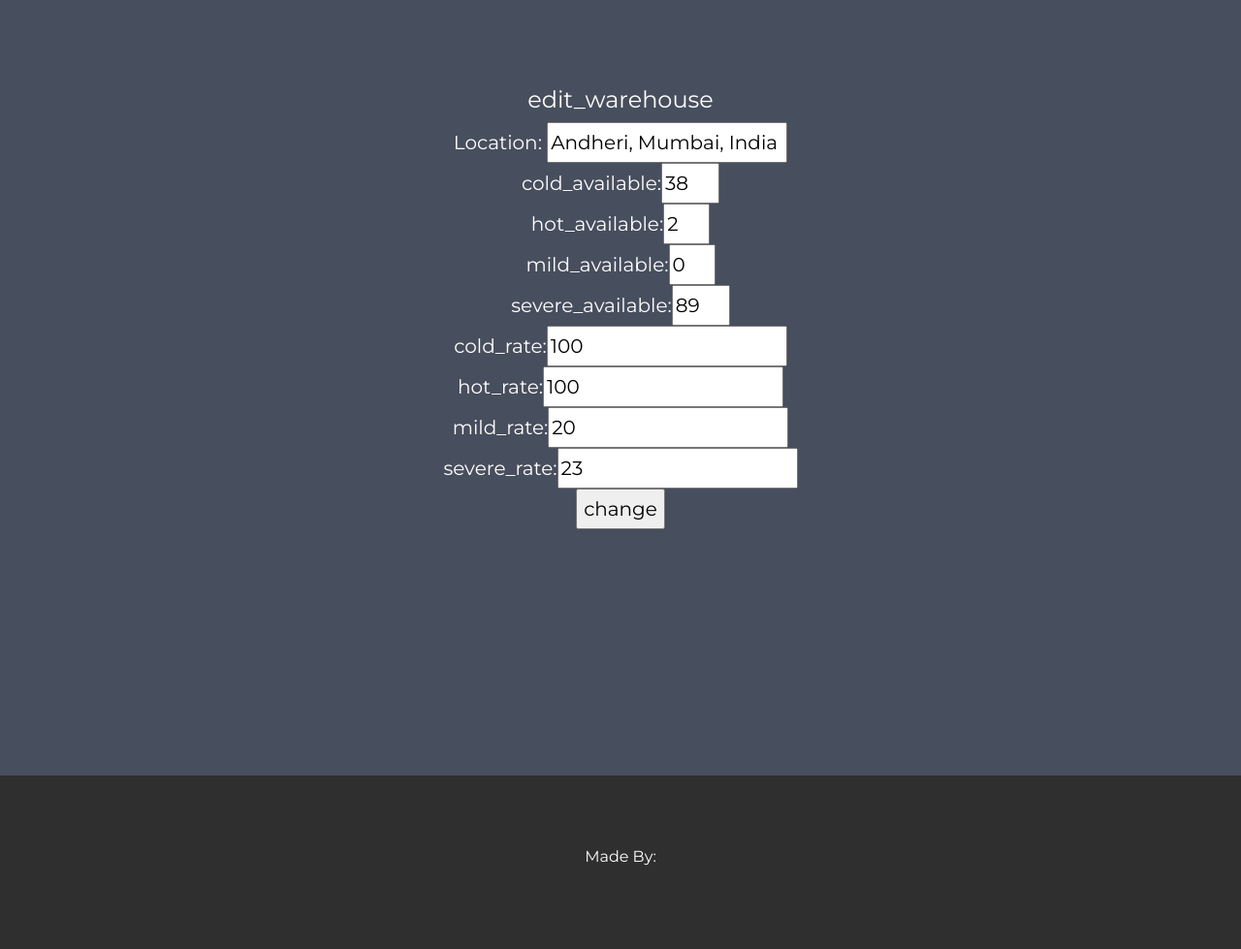
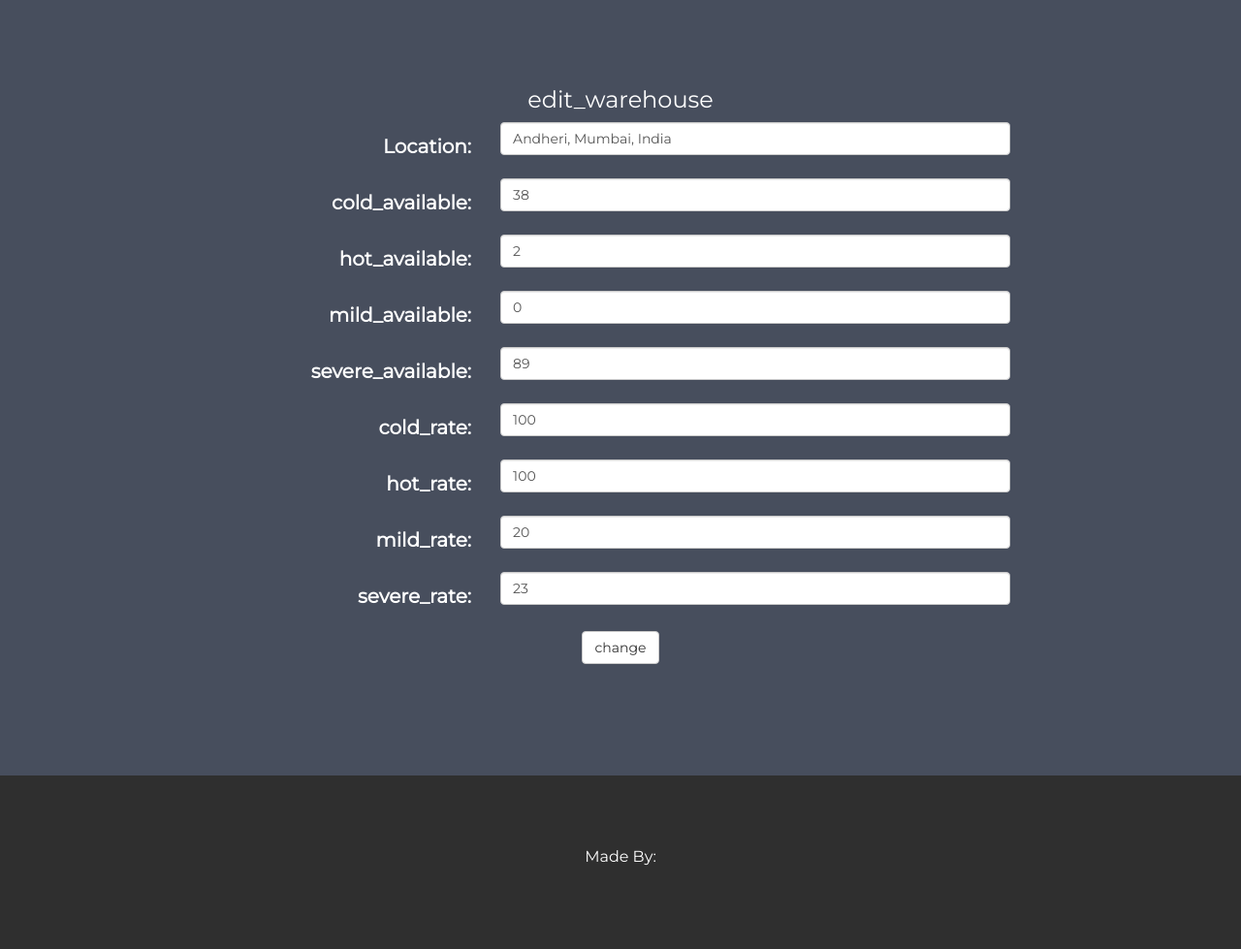
Before and after one commit to viru1404/storesmart, a Django app: page /edit_warehouse/5/ in a window 1280 px wide. Shown: the part 80-1059 px from the top of the page at 97% size. Run offline with Django 3.2, Linux system fonts and the light colour scheme; a user stored in the database is signed in; data comes from the database, SQL or seed files in the repository; both versions use the stored data as it was after the commit; some libraries are stand-ins or nearby versions.

Commit message:
dealing with templates with sam

```diff
--- a/storesmart/ware/templates/edit_warehouse.html
+++ b/storesmart/ware/templates/edit_warehouse.html
@@ -77,22 +77,70 @@
   </div>
 </nav>
 
-<div class="container-fluid bg-1 text-center">
+<div class="container-fluid bg-1 text-center ">
+<div class="col-sm-2">
+
+</div>
+<div class="col-sm-8">
 <h3>edit_warehouse</h3>
-<form action="" method="POST">{% csrf_token %}
-Location:
-<input type="text" name="location" value="{{ware.location}}"><br>
-cold_available:<input type="number" name="cold" min="0" max={{ware.cold_total}} value={{ware.cold_available}} required><br>
-hot_available:<input type="number" name="hot" min="0" max={{ware.hot_total}} value={{ware.hot_available}} required><br>
-mild_available:<input type="number" name="mild" min="0" max={{ware.mild_total}} value={{ware.mild_available}} required><br>
-severe_available:<input type="number" name="severe" min="0" max={{ware.severe_total}} value={{ware.severe_available}} required><br>
-cold_rate:<input type="number" name="cold_rate" min="0" value={{ware.cold_rate}} required><br>
-hot_rate:<input type="number" name="hot_rate" min="0" value={{ware.hot_rate}} required><br>
-mild_rate:<input type="number" name="mild_rate" min="0" value={{ware.mild_rate}} required><br>
-severe_rate:<input type="number" name="severe_rate" min="0" value={{ware.severe_rate}} required><br>
-<input type="submit" value="change">
+<form class="form-horizontal" action="" method="POST">{% csrf_token %}
+<div class="form-group">
+    <label for="location" class="col-sm-4 control-label">Location:</label>
+    <div class="col-sm-8">
+<input type="text" class="form-control" name="location" id="location"value="{{ware.location}}">
+</div>
+</div>
+<div class="form-group">
+    <label for="cold" class="col-sm-4 control-label">cold_available:</label>
+    <div class="col-sm-8">
+<input class="form-control" type="number" id="cold" name="cold" min="0" max={{ware.cold_total}} value={{ware.cold_available}} required>
+</div>
+</div>
+<div class="form-group">
+    <label for="hot" class="col-sm-4 control-label">hot_available:</label>
+    <div class="col-sm-8">
+<input class="form-control" type="number" name="hot" id="hot" min="0" max={{ware.hot_total}} value={{ware.hot_available}} required>
+</div>
+</div>
+<div class="form-group">
+    <label for="mild" class="col-sm-4 control-label">mild_available:</label>
+    <div class="col-sm-8">
+    <input class="form-control" type="number" name="mild" id="mild" min="0" max={{ware.mild_total}} value={{ware.mild_available}} required>
+    </div>
+    </div>
+    <div class="form-group">
+    <label for="severe" class="col-sm-4 control-label">severe_available:</label>
+    <div class="col-sm-8">
+<input class="form-control" type="number" name="severe" id= "severe" min="0" max={{ware.severe_total}} value={{ware.severe_available}} required></div>
+</div>
+<div class="form-group">
+    <label for="cold_rate" class="col-sm-4 control-label">cold_rate:</label>
+    <div class="col-sm-8">
+<input class="form-control" type="number" id="cold_rate" name="cold_rate" min="0" value={{ware.cold_rate}} required>
+</div>
+</div>
+<div class="form-group">
+    <label for="hot_rate" class="col-sm-4 control-label">hot_rate:</label>
+    <div class="col-sm-8">
+<input class="form-control" type="number" id="hot_rate" name="hot_rate" min="0" value={{ware.hot_rate}} required>
+</div>
+</div>
+<div class="form-group">
+    <label for="mild_rate" class="col-sm-4 control-label">mild_rate:</label>
+    <div class="col-sm-8">
+<input class="form-control" id="mild_rate" type="number" name="mild_rate" min="0" value={{ware.mild_rate}} required>
+</div>
+</div>
+<div class="form-group">
+    <label for="severe_rate" class="col-sm-4 control-label">severe_rate:</label>
+    <div class="col-sm-8">
+<input class="form-control" type="number" id="severe_rate" name="severe_rate" min="0" value={{ware.severe_rate}} required>
+</div>
+</div>
+<input class="btn btn-default" type="submit" value="change">
 
 </form>
+</div>
 </div>
 <!-- Footer -->
 <footer class="container-fluid bg-4 text-center">
--- a/storesmart/ware/templates/order_completed.html
+++ b/storesmart/ware/templates/order_completed.html
@@ -1,4 +1,9 @@
 {% csrf_token %}
 <h3>
 ORDER COMPLETED
+{{order2.ware_owner}}<br>
+{{order2.user}}<br>
+{{order2.type_of}}<br>
+{{order2.price}}<br>
+{{order2.quantity}}<br>
 </h3>
--- a/storesmart/ware/views.py
+++ b/storesmart/ware/views.py
@@ -20,9 +20,10 @@ def orders(request):
 		if request.method=='POST':
 			order2=order.objects.create(user="sam",ware_owner="viru",quantity=100,price=1000,type_of="mild")
 			order2.save()
+
 			#order1=order.objects.create(user=request.user.username,ware_owner=request.POST.get('owner'),quantity=request.POST.get('quantity'),type_of=request.POST.get('type_of'),price=1000)
 			#order1.save()
-			return render(request,'order_completed.html',{})
+			return render(request,'order_completed.html',{'order2':order2})
 
 def home(request):
 	if request.user.is_authenticated() and Userform.objects.get(user=request.user).flag==1:
@@ -61,6 +62,7 @@ def home(request):
 	'type_of':request.POST.get('inlineRadioOptions'),
 	'quantity':request.POST.get('totalmaterial'),
 	'owner':owner,
+
 
 	}
 
```
Also changed, not shown: storesmart/db.sqlite3.
